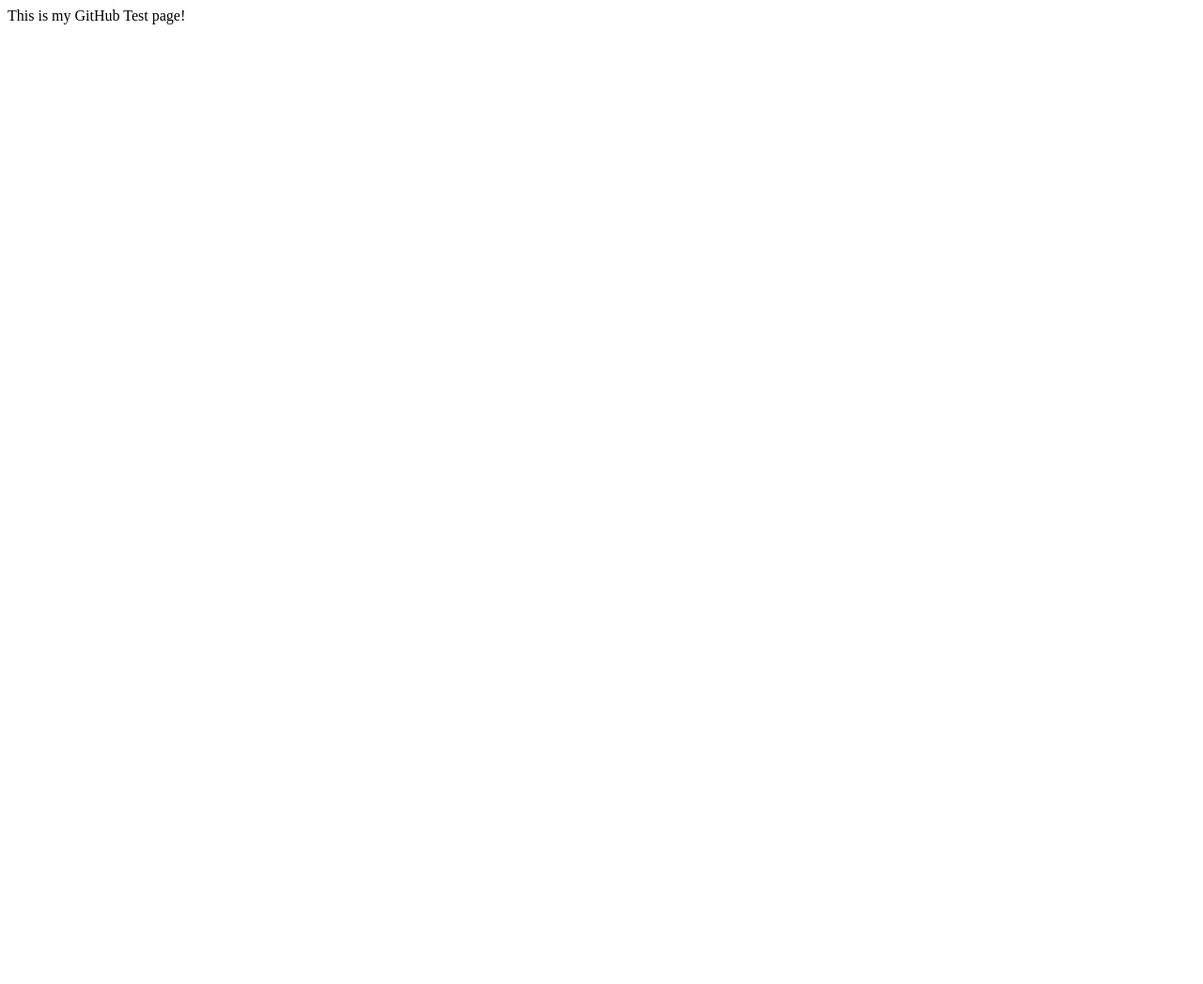
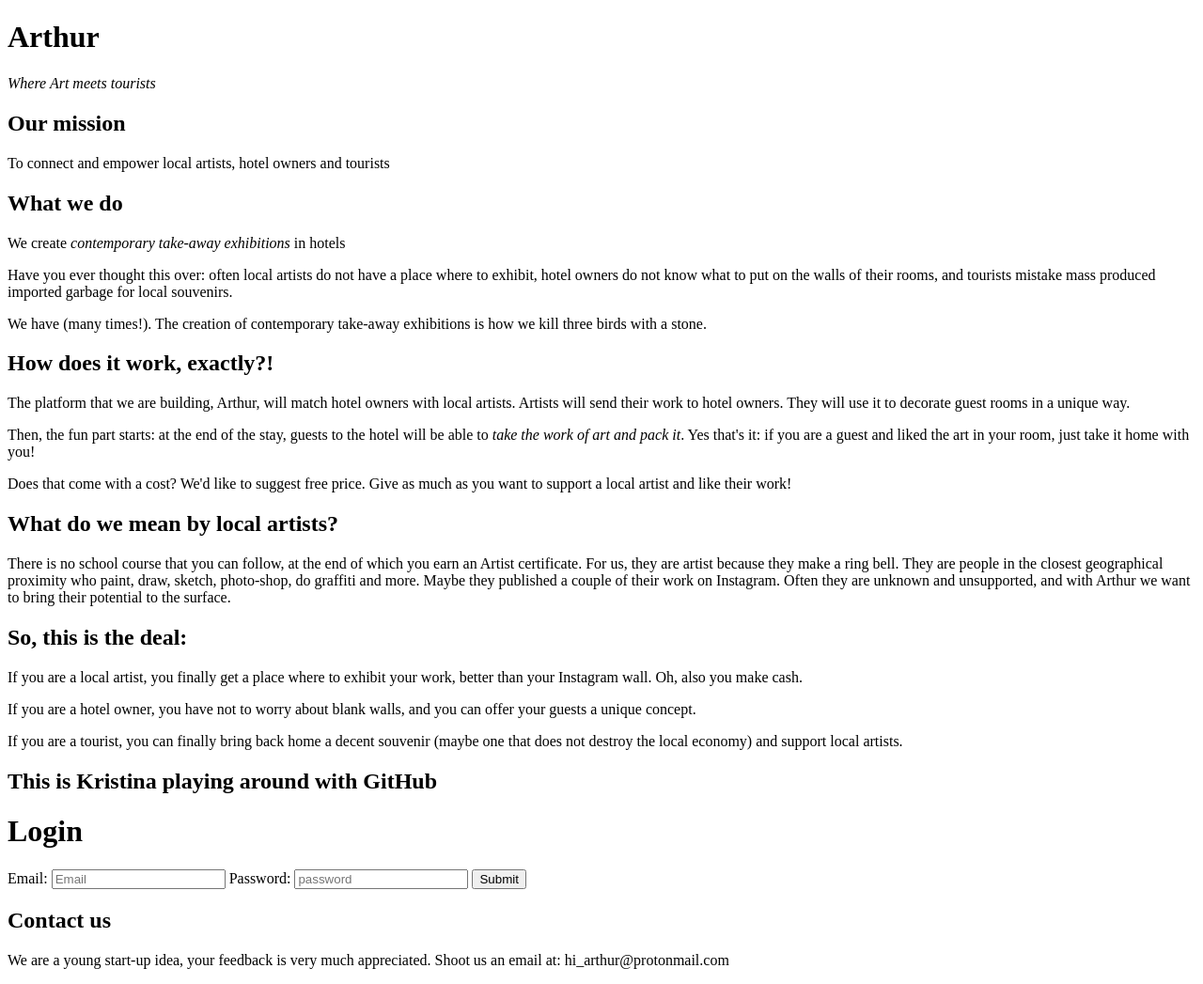
Before and after one commit to robinizmir/arthurtest, a plain HTML site: page index.html in a window 1280 px wide. Shown: the whole page at 94% size. Before the commit the page ends 800 px from the top, so only its background shows below. Drawn offline with Linux system fonts and the light colour scheme.

Commit message:
second commit

```diff
--- a/index.html
+++ b/index.html
@@ -1,9 +1,69 @@
 <!DOCTYPE html>
 <html>
-<head>
-	<title>GitHub Test</title>
-</head>
-<body>
-		This is my GitHub Test page!
-</body>
+  <body>
+  <h1>Arthur</h1>
+  <p><em>Where Art meets tourists</em></p>
+
+  <h2> Our mission </h2>
+    <p> To connect and empower local artists, hotel owners and tourists</p>
+
+  <h2> What we do </h2>
+    <p> We create <em>contemporary take-away exhibitions</em> in hotels</p>
+    <p> Have you ever thought this over: often
+    local artists do not have a place where to exhibit, hotel owners do not know what to put on the walls of their rooms,
+    and tourists mistake mass produced imported garbage for local souvenirs.</p>
+    <p> We have (many times!). The creation of contemporary take-away exhibitions is how we kill three birds with a stone. </p>
+
+  <h2> How does it work, exactly?!</h2>
+    <p> The platform that we are building, Arthur, will match hotel owners with local artists.
+    Artists will send their work to hotel owners.
+    They will use it to decorate guest rooms in a unique way. </p>
+    <p> Then, the fun part starts: at the end of the stay, guests to the hotel will be able
+    to <em>take the work of art and pack it</em>. Yes that's it: if you are a guest and liked the art in your room, just take it home with you!
+    </p>
+    <p> Does that come with a cost? We'd like to suggest free price.
+    Give as much as you want to support a local artist and like their work!</p>
+
+  <h2>What do we mean by local artists?</h2>
+  <p> There is no school course that you can follow, at the end of which you earn an Artist certificate.
+  For us, they are artist because they make a ring bell. They are people in the closest geographical proximity who paint, draw, sketch, photo-shop, do graffiti and more.
+  Maybe they published a couple of their work on Instagram.
+  Often they are unknown and unsupported, and with Arthur we want to bring their potential to the surface.
+  </p>
+
+  <h2> So, this is the deal:</h2>
+    <p> If you are a local artist, you finally get a place where to exhibit your work, better than your Instagram wall.
+    Oh, also you make cash. </p>
+    <p> If you are a hotel owner, you have not to worry about blank walls,
+    and you can offer your guests a unique concept.
+    </p>
+    <p> If you are a tourist, you can finally bring back home a decent souvenir
+    (maybe one that does not destroy the local economy) and support local artists.
+    </p>
+
+    <h2>This is Kristina playing around with GitHub</h2>
+
+    <!-- this is a simple login form -->
+  <h1>Login</h1>
+    <form>
+      <label for="username">Email:</label>
+      <input id="username" type="Email" placeholder="Email" required>
+
+      <label for="password">Password:</label>
+        <input id="password" type="password" placeholder= "password" required>
+      </label>
+
+      <input type="submit" name="">
+
+      </form>
+
+  <h2> Contact us</h2>
+    <p>
+    We are a young start-up idea, your feedback is very much appreciated.
+    Shoot us an email at: hi_arthur@protonmail.com
+    </p>
+
+  </body>
+
+
 </html>
```
